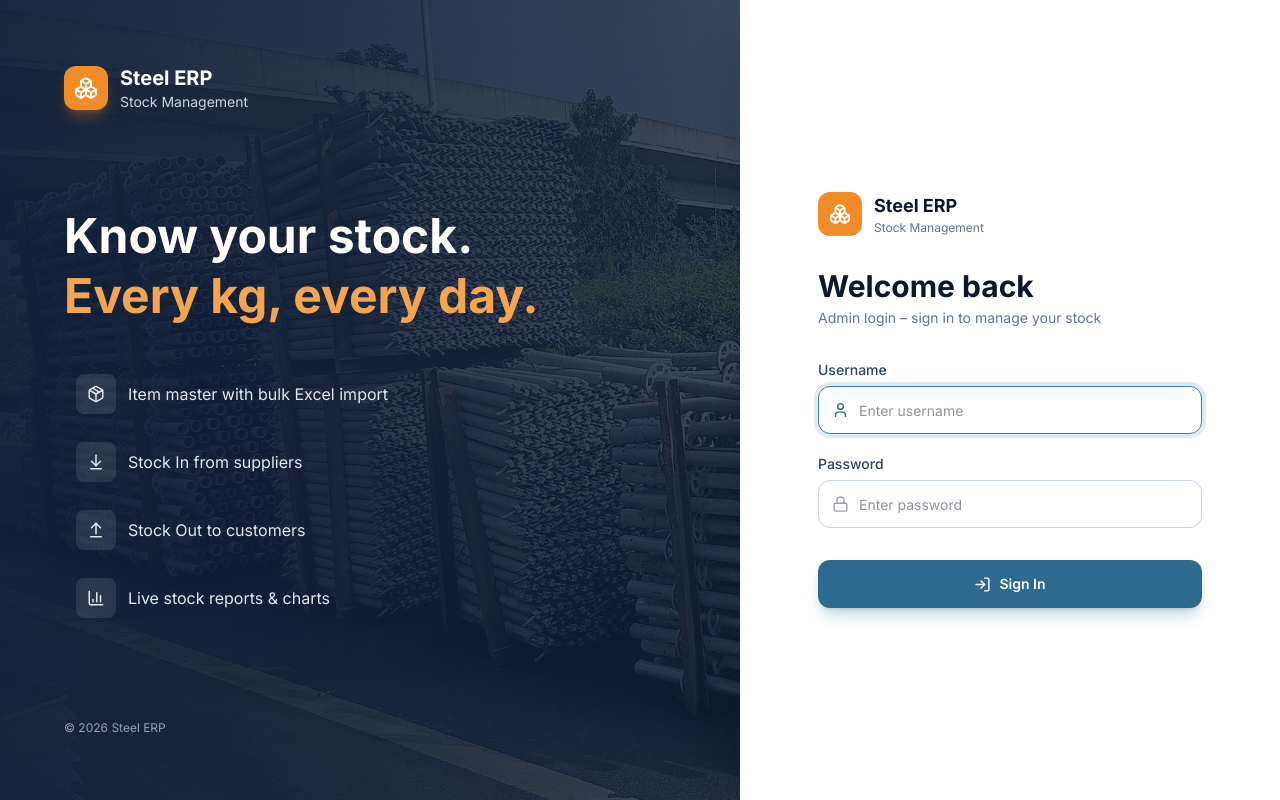
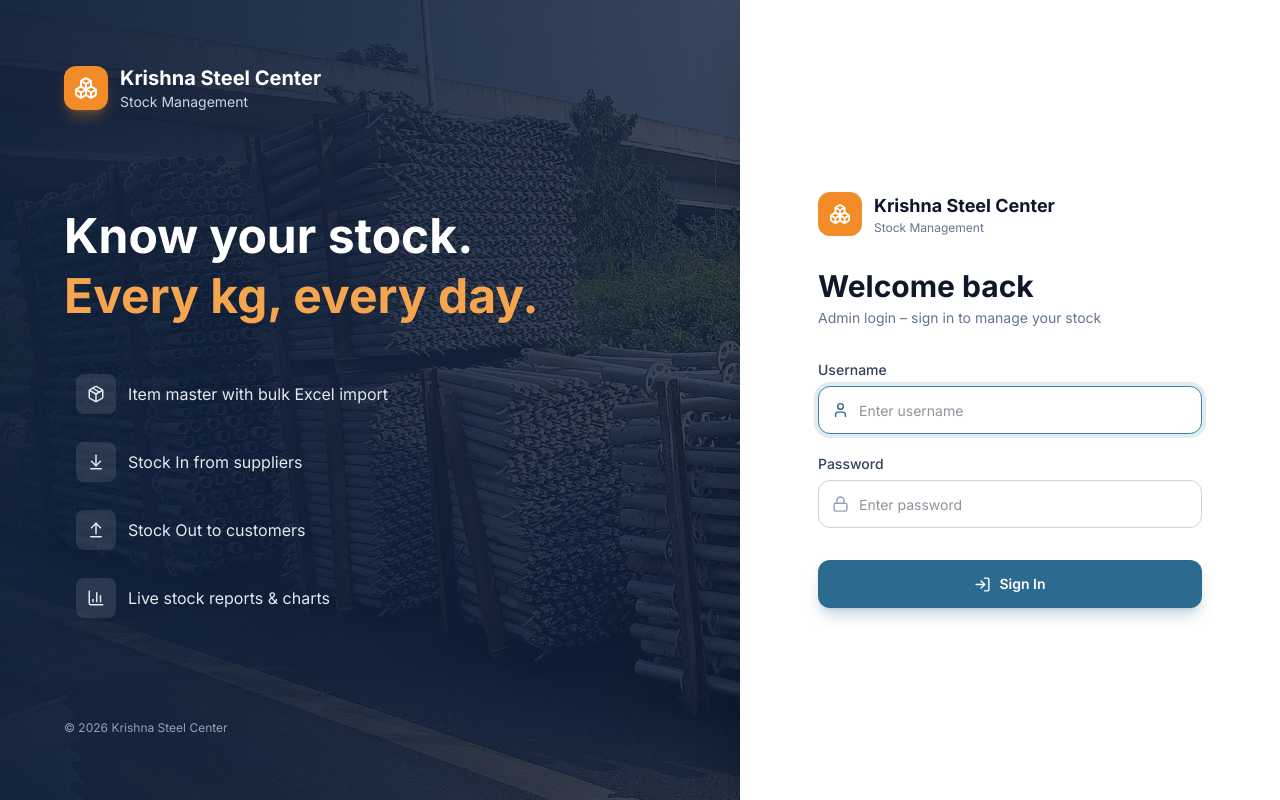
Before and after one commit to Sonali-2147/Steel-ERP-Software, a React (Vite) app: page / in a window 1280 px wide. Built offline with nearby package versions, Linux system fonts and the light colour scheme.

Commit message:
Update branding to Krishna Steel Center

```diff
--- a/index.html
+++ b/index.html
@@ -4,7 +4,7 @@
     <meta charset="UTF-8" />
     <link rel="icon" type="image/svg+xml" href="/favicon.svg" />
     <meta name="viewport" content="width=device-width, initial-scale=1.0" />
-    <title>Steel ERP – Stock Management</title>
+    <title>Krishna Steel Center – Stock Management</title>
     <link rel="preconnect" href="https://fonts.googleapis.com" />
     <link href="https://fonts.googleapis.com/css2?family=Inter:wght@400;500;600;700&display=swap" rel="stylesheet" />
   </head>
--- a/package.json
+++ b/package.json
@@ -1,5 +1,5 @@
 {
-  "name": "steel-erp",
+  "name": "krishna-steel-center",
   "private": true,
   "version": "0.0.0",
   "type": "module",
--- a/src/components/Layout.tsx
+++ b/src/components/Layout.tsx
@@ -87,7 +87,7 @@ function Sidebar({ onNavigate }: { onNavigate?: () => void }) {
           <Boxes size={20} />
         </div>
         <div className="leading-tight">
-          <div className="text-base font-bold text-white">Steel ERP</div>
+          <div className="text-base font-bold text-white">Krishna Steel Center</div>
           <div className="text-xs text-slate-400">Stock Management</div>
         </div>
       </div>
@@ -147,7 +147,7 @@ export default function Layout() {
           <button onClick={() => setMobileOpen(true)} className="grid h-9 w-9 place-items-center rounded-lg text-slate-600 hover:bg-slate-100" aria-label="Open menu">
             <Menu size={20} />
           </button>
-          <span className="font-semibold text-slate-800">Steel ERP</span>
+          <span className="font-semibold text-slate-800">Krishna Steel Center</span>
         </header>
 
         {!connected && (
--- a/src/pages/Login.tsx
+++ b/src/pages/Login.tsx
@@ -42,7 +42,7 @@ export default function Login() {
         <div className="group flex w-fit items-center gap-3">
           <div className="grid h-11 w-11 place-items-center rounded-xl bg-accent-500 shadow-lg shadow-accent-500/30 transition-transform duration-300 group-hover:rotate-12 group-hover:scale-110"><Boxes size={24} /></div>
           <div>
-            <div className="text-xl font-bold">Steel ERP</div>
+            <div className="text-xl font-bold">Krishna Steel Center</div>
             <div className="text-sm text-slate-300">Stock Management</div>
           </div>
         </div>
@@ -57,7 +57,7 @@ export default function Login() {
             ))}
           </ul>
         </div>
-        <div className="text-xs text-slate-400">© {YEAR} Steel ERP</div>
+        <div className="text-xs text-slate-400">© {YEAR} Krishna Steel Center</div>
       </div>
 
       <div className="relative flex w-full items-center justify-center p-6 lg:w-[480px] lg:bg-white lg:p-12 lg:shadow-2xl xl:w-[540px]">
@@ -65,7 +65,7 @@ export default function Login() {
           <div className="mb-8 flex items-center gap-3">
             <div className="grid h-11 w-11 place-items-center rounded-xl bg-accent-500 text-white"><Boxes size={22} /></div>
             <div className="leading-tight">
-              <div className="text-lg font-bold text-slate-900">Steel ERP</div>
+              <div className="text-lg font-bold text-slate-900">Krishna Steel Center</div>
               <div className="text-xs text-slate-500">Stock Management</div>
             </div>
           </div>
```
Also changed, not shown: 2 other files (tests, documents, lock files or other folders).
